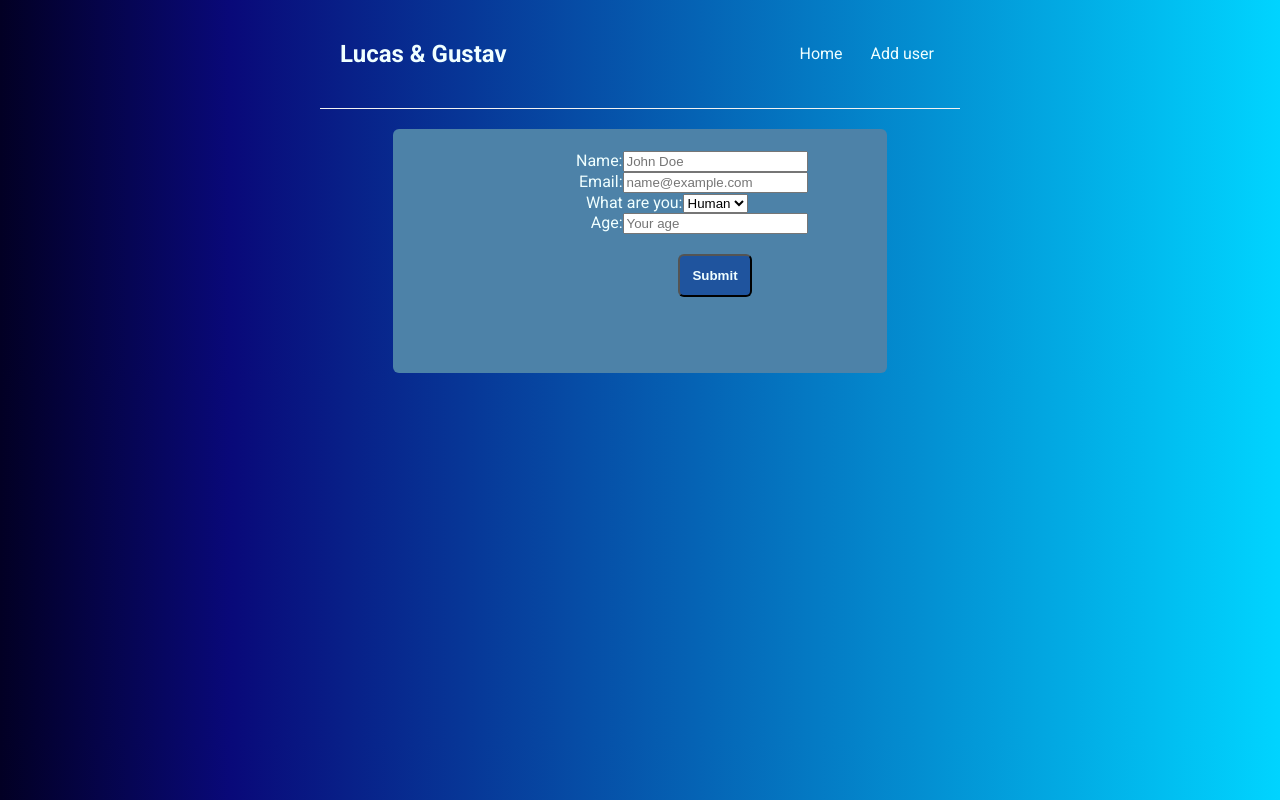
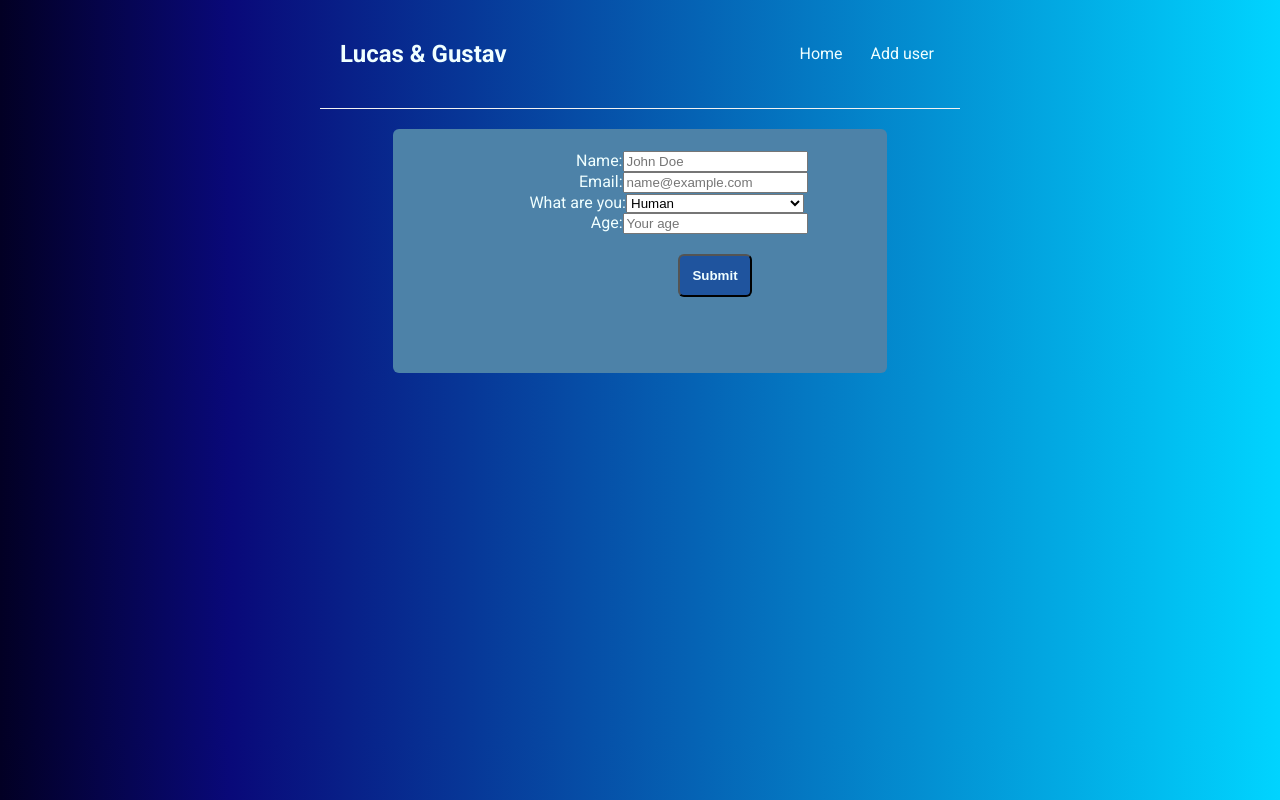
Before and after one commit to kunglucas/Frontend3, a React (Create React App) app: page /create in a window 1280 px wide. Built offline with nearby package versions, Linux system fonts and the light colour scheme.

Commit message:
Change some styling

```diff
--- a/src/components/Filter.js
+++ /dev/null
@@ -1,5 +0,0 @@
-const  = () => {
-    return (  );
-}
-
-export default ;
--- a/src/components/Form.component.scss
+++ b/src/components/Form.component.scss
@@ -13,6 +13,15 @@ form {
   display: inline-block;
     text-align: right;
     width: 150px;
+    margin-left: auto;
+    margin-right: auto;
+    }
+    select {
+      display: inline-block;
+      text-align: left;
+      width: 178px;
+      margin-left: auto;
+      margin-right: auto;
     }
   }
 
--- a/src/components/Table.component.scss
+++ b/src/components/Table.component.scss
@@ -7,6 +7,9 @@ table{
     margin:0 auto;
     max-width:900px;
     margin-top:20px;
+    th:hover {
+      cursor: pointer;
+    }
     td {
         border: 1px solid rgb(26, 31, 193);
         border-radius: 3px;
```
